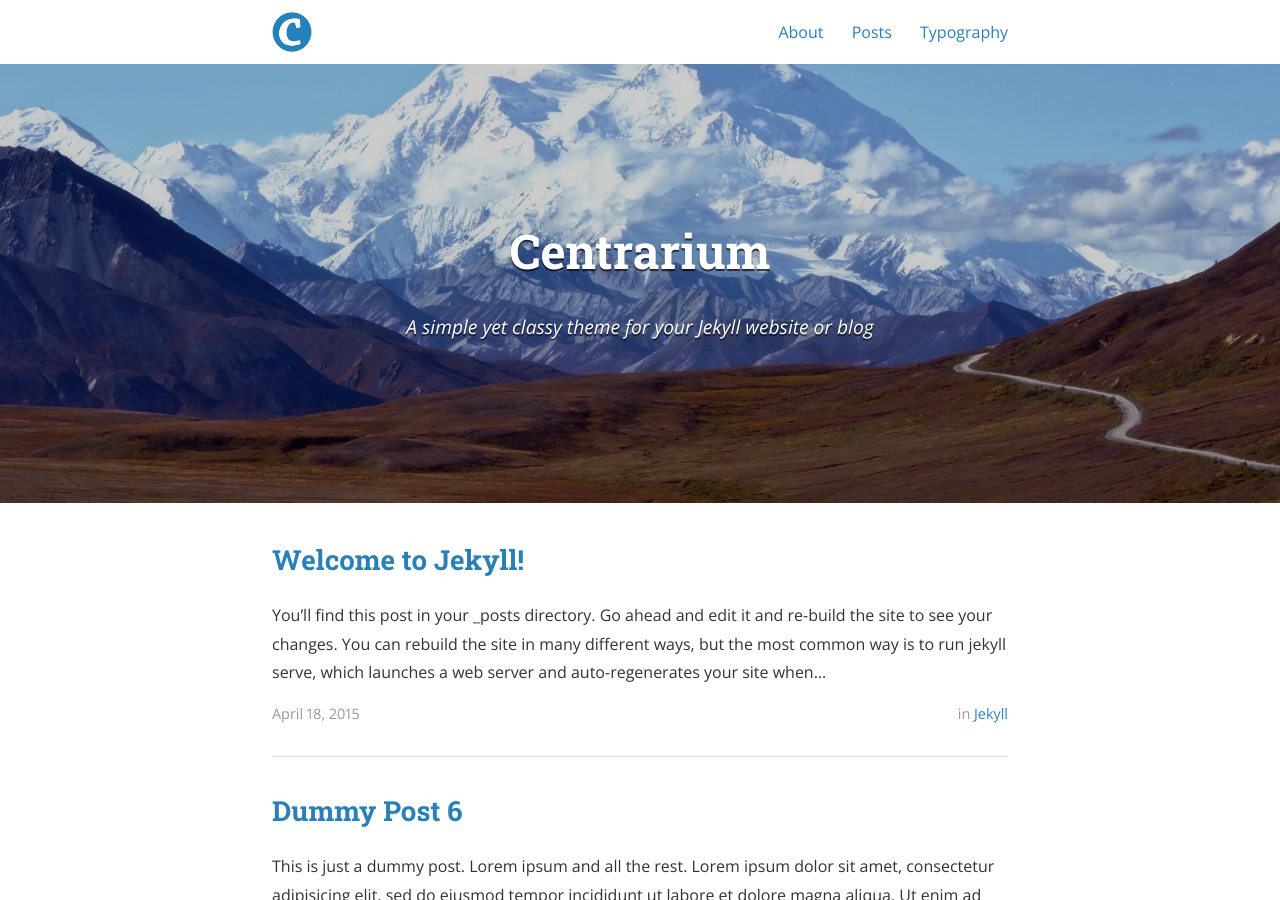
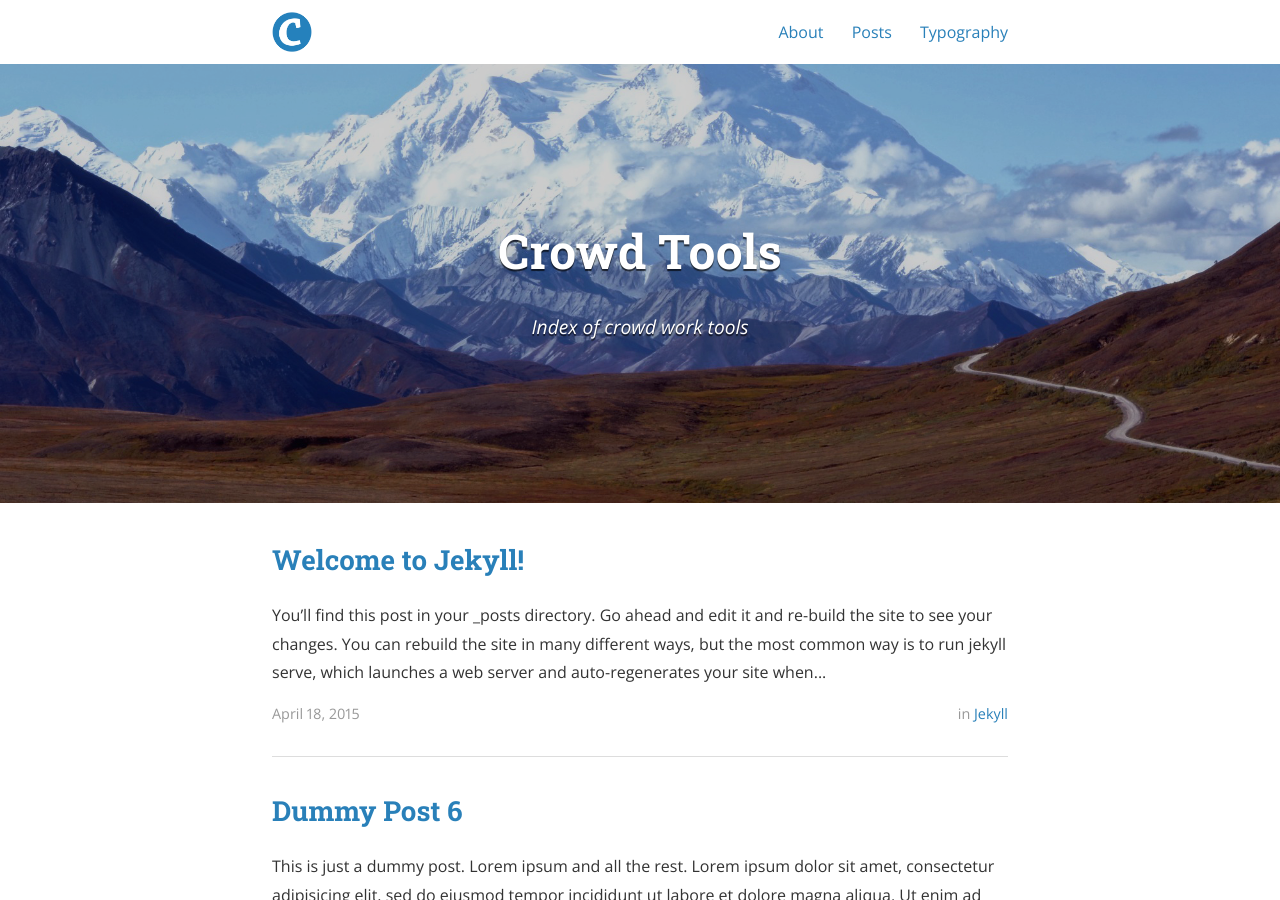
Before and after one commit to crowdtools/crowdtools.github.io, a Jekyll site: the page built from index.html, in a window 1280 px wide and 900 px high. Built offline with Jekyll 4.4.1, drawn with Linux system fonts in a browser that asks for light colours; nearby versions of some CDN libraries; the list of posts is cut into pages by our own code; some of the changed text lies outside the part shown.

Commit message:
template customization

```diff
--- a/_config.yml
+++ b/_config.yml
@@ -9,8 +9,8 @@
   - "/vendor/"
 
 # Site settings
-title: Centrarium
-subtitle: "A simple yet classy theme for your Jekyll website or blog"
+title: Crowd Tools
+subtitle: "Index of crowd work tools"
 email: blcentra@gmail.com
 name: Ben Centra
 description: >
```
